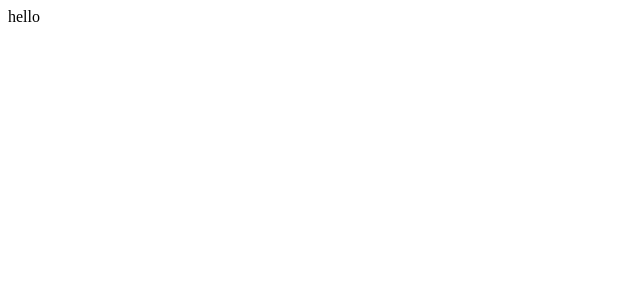
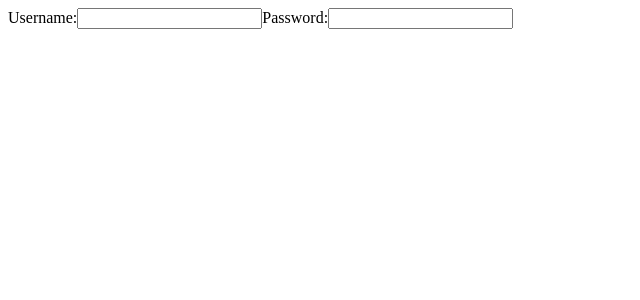
Before and after one commit to johnyi1411/fountain, a React app: page / in a window 1280 px wide. Shown: the top 300 px of the page, without its empty margins (0-640 px from the left). Built offline with nearby package versions, Linux system fonts and the light colour scheme.

Commit message:
Start building out login component

```diff
--- a/jest.config.js
+++ b/jest.config.js
@@ -132,7 +132,7 @@ module.exports = {
   // snapshotSerializers: [],
 
   // The test environment that will be used for testing
-  testEnvironment: "node",
+  testEnvironment: 'node',
 
   // Options that will be passed to the testEnvironment
   // testEnvironmentOptions: {},
--- a/package.json
+++ b/package.json
@@ -17,7 +17,8 @@
     "express": "^4.17.1",
     "morgan": "^1.9.1",
     "react": "^16.10.2",
-    "react-dom": "^16.10.2"
+    "react-dom": "^16.10.2",
+    "react-router-dom": "^5.1.2"
   },
   "devDependencies": {
     "@babel/cli": "^7.6.2",
--- a/src/components/App.jsx
+++ b/src/components/App.jsx
@@ -1,5 +1,24 @@
 import React from 'react';
+import Login from './Login';
 
-const App = () => <div>hello</div>;
+class App extends React.Component {
+  constructor() {
+    super();
+    this.state = {
+      jobs: [],
+      user: null,
+    };
+  }
+
+  render() {
+    const { user } = this.state;
+    const login = user ? <button type="submit">Logout</button> : <Login />;
+    return (
+      <div>
+        {login}
+      </div>
+    );
+  }
+}
 
 export default App;
--- /dev/null
+++ b/src/components/Login.jsx
@@ -0,0 +1,16 @@
+import React from 'react';
+
+const Login = (props) => (
+  <form>
+    <label htmlFor="username">
+      Username:
+      <input type="text" />
+    </label>
+    <label htmlFor="password">
+      Password:
+      <input type="password" />
+    </label>
+  </form>
+);
+
+export default Login;
```
Also changed, not shown: 2 other files (tests, documents, lock files or other folders).
